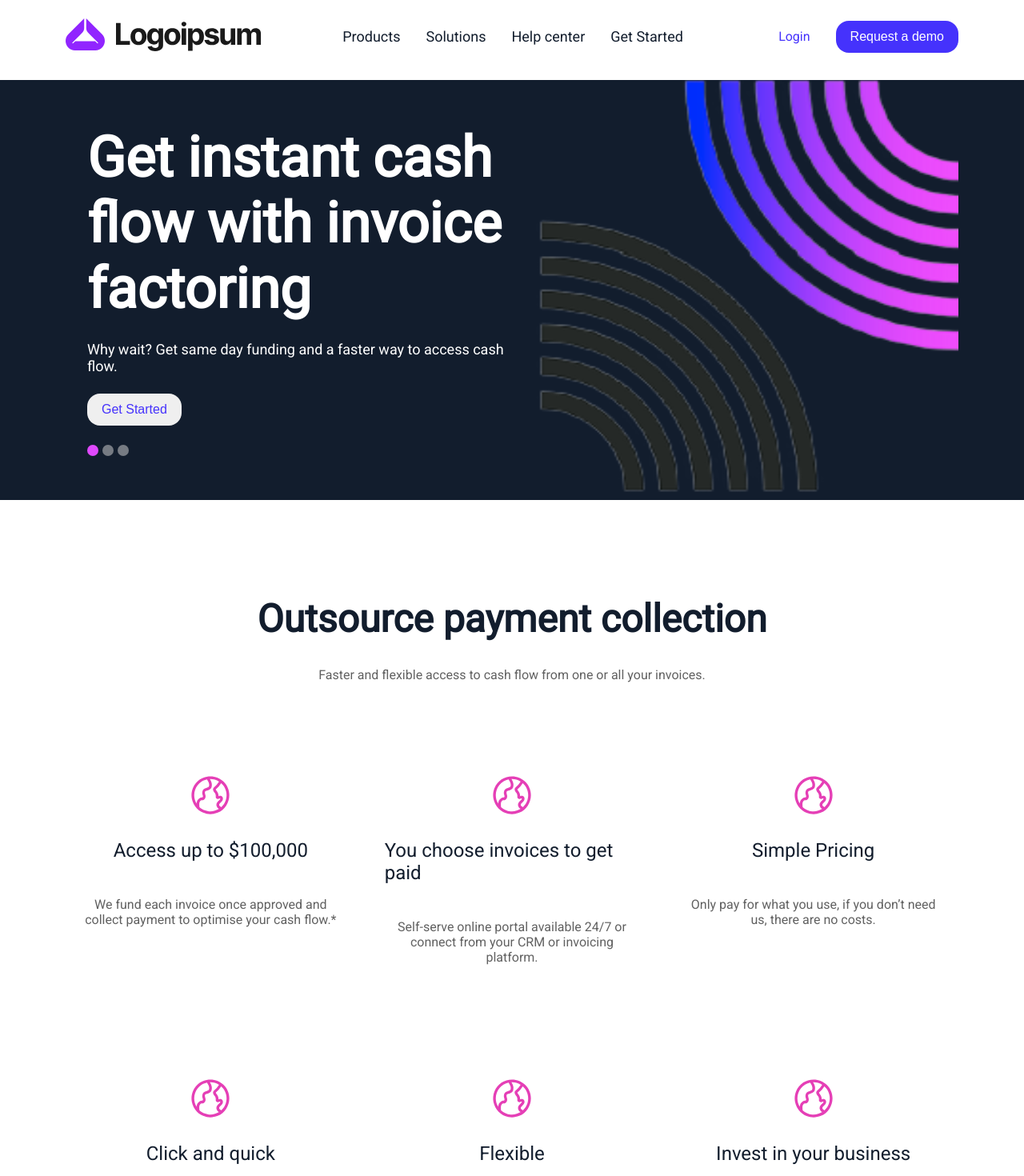
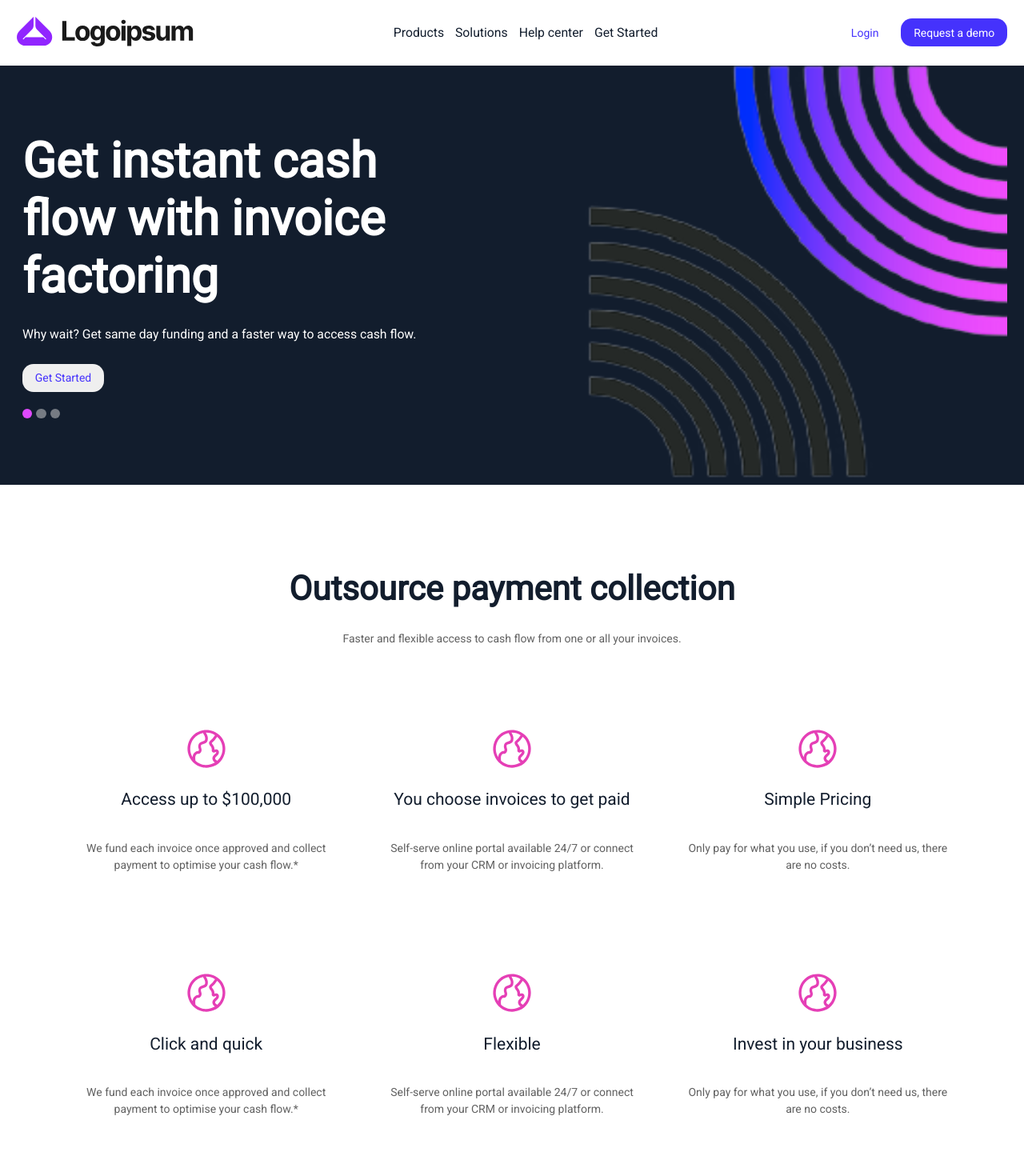
Before and after one commit to Sooneeta/frontend-development-challenge, a React (Vite) app: page / in a window 1280 px wide. Shown: the top 1470 px of the page at 80% size. Built offline with nearby package versions, Linux system fonts and the light colour scheme.

Commit message:
optimize css

```diff
--- a/src/index.css
+++ b/src/index.css
@@ -1,4 +1,8 @@
 @import "@fontsource/roboto";
+
+html {
+  font-size: 16px;
+}
 
 body {
   height: 100%;
@@ -7,3 +11,27 @@ body {
   margin: 0;
   box-sizing: border-box;
 }
+
+@media (max-width: 1280px) {
+  html {
+    font-size: 14px;
+  }
+}
+
+@media (max-width: 1024px) {
+  html {
+    font-size: 14px;
+  }
+}
+
+@media (max-width: 768px) {
+  html {
+    font-size: 14px;
+  }
+}
+
+@media (max-width: 480px) {
+  html {
+    font-size: 14px;
+  }
+}
--- a/src/styles/base/mixins.scss
+++ b/src/styles/base/mixins.scss
@@ -1,4 +1,18 @@
 @use "../base/variables.scss" as *;
+
+$breakpoints: (
+    xs: 480px,
+    sm: 768px,
+    md: 1024px,
+    lg: 1280px,
+);
+
+@mixin respond-to($breakpoint) {
+    @media (max-width: map-get($breakpoints, $breakpoint)) {
+        @content;
+    }
+}
+
 
 @mixin flex($direction: row, $align: center, $justify: null, $gap: null) {
     display: flex;
@@ -22,6 +36,7 @@
     font-weight: $font-weight-medium;
     width: fit-content;
     font-size: $font-size-normal;
+    font-family: 'Roboto';
     border: none;
     padding: $padding;
     cursor: pointer;
--- a/src/styles/components/contactform.scss
+++ b/src/styles/components/contactform.scss
@@ -12,7 +12,6 @@
             margin: 0;
             font-weight: $font-weight-bold;
             font-size: 4.375rem;
-            // line-height: 64px;
             color: $primary-color;
         }
 
@@ -20,7 +19,8 @@
             margin: 0;
             font-weight: $font-weight-regular;
             font-size: 1.125rem;
-            // line-height: 32px;
+            text-align: center;
+            line-height: 2em;
             color: #616161;
         }
     }
@@ -51,4 +51,19 @@
             @include button(white, $primary-color, 0.84375em 4.5em);
         }
     }
+
+    @include respond-to(xs) {
+        padding: 5em 0.5em;
+
+        .heading-section {
+            h1 {
+                font-size: 3rem;
+            }
+        }
+
+        form {
+            padding: 2em;
+            width: 100%;
+        }
+    }
 }
--- a/src/styles/components/herosection.scss
+++ b/src/styles/components/herosection.scss
@@ -16,6 +16,8 @@
     background-color: $dark-blue-gray-color;
     padding: 0 5.125em 0 6.8125em;
 
+
+
     div {
         width: 41.5972vw;
         @include flex(column, null, null, 1.5em);
@@ -31,6 +33,7 @@
             font-weight: $font-weight-regular;
             font-size: 1.125rem;
             margin: 0;
+            line-height: 2em;
             color: white;
         }
 
@@ -57,7 +60,19 @@
         }
     }
 
+
     figure {
         margin: 0;
     }
+
+    @include respond-to(lg) {
+        padding: 0 1.5em 0 2em;
+
+        figure {
+            img {
+                width: 100%;
+                height: 80%;
+            }
+        }
+    }
 }
--- a/src/styles/components/homepage.scss
+++ b/src/styles/components/homepage.scss
@@ -11,6 +11,7 @@
         h2 {
             color: $dark-blue-gray-color;
             font-weight: $font-weight-semibold;
+            text-align: center;
             font-size: 3rem;
             margin: 0;
         }
@@ -18,6 +19,8 @@
         p {
             font-weight: $font-weight-regular;
             font-size: 1rem;
+            line-height: 1.5em;
+            text-align: center;
             color: #616161;
         }
     }
@@ -32,19 +35,45 @@
             @include flex(column, center, null, 1.75em);
             padding: 3.25em 1.5em;
 
+
             h5 {
                 font-weight: $font-weight-medium;
                 font-size: 1.5rem;
                 color: $dark-blue-gray-color;
                 margin: 0;
+                text-align: center;
             }
 
             p {
                 font-weight: $font-weight-regular;
                 font-size: 1rem;
                 text-align: center;
+                line-height: 1.5em;
                 color: #616161;
             }
         }
     }
+
+    @include respond-to(lg) {
+        .payment-collection-container {
+            column-gap: 0.5em;
+        }
+    }
+
+    @include respond-to(sm) {
+        @include flex(column, center, null, 2em);
+        padding: 5m 3em 2em 3em;
+
+        .payment-collection-container {
+            grid-template-columns: repeat(2, 1fr);
+        }
+    }
+
+    @include respond-to(xs) {
+        padding: 4m 2em 1em 2em;
+
+        .payment-collection-container {
+            grid-template-columns: repeat(1, 1fr);
+        }
+    }
 }
--- a/src/styles/components/mainlayout.scss
+++ b/src/styles/components/mainlayout.scss
@@ -4,10 +4,27 @@
 header {
     @include flex(row, center, space-between);
     padding: 1.4375em 5.125em 2em 5.125em;
+
+    @include respond-to(lg) {
+        padding: 1.5em;
+    }
+
+
 }
+
+.logo-section {
+    @include respond-to(lg) {
+        img {
+            width: 90%;
+        }
+    }
+
+}
+
 
 .navlink {
     @include flex(row, center, null, 2em);
+
 
     span {
         font-weight: $font-weight-medium;
@@ -15,7 +32,17 @@ header {
         line-height: $line-height-tight;
         color: $dark-blue-gray-color;
     }
+
+
+    @include respond-to(lg) {
+        gap: 1em;
+
+    }
+
+
 }
+
+
 
 .login-section {
     @include flex(row, center, null, 0.875em);
@@ -30,11 +57,15 @@ header {
     button {
         @include button(white, $primary-color, 0.53125em 1.125em);
     }
+
+
 }
 
 footer {
     padding: 0px 11.6875em;
     background-color: #f1f0ff;
+
+
 
     .top-section {
         padding: 72px 0 25px 0;
@@ -87,6 +118,7 @@ footer {
         @include flex(row, null, space-between, null);
         padding: 1.5625em 0;
 
+
         div {
             @include flex(row, center, null, 1.5em);
 
@@ -98,4 +130,33 @@ footer {
             }
         }
     }
+
+    @include respond-to(lg) {
+        padding: 0 5em;
+    }
+
+    @include respond-to(md) {
+        padding: 0 3.5em;
+    }
+
+    @include respond-to(sm) {
+        padding: 0 2.5em;
+    }
+
+    @include respond-to(xs) {
+        padding: 0 1.5em;
+
+        .top-section {
+            padding: 50px 0 10px 0;
+            @include flex(column, null, null, 1.5em);
+
+            .about-us {
+                @include flex(row, center, space-between, null);
+
+                p {
+                    width: 70%;
+                }
+            }
+        }
+    }
 }
--- a/src/styles/components/taskmanager.scss
+++ b/src/styles/components/taskmanager.scss
@@ -2,27 +2,32 @@
 @use "../base/variables" as *;
 
 .task-manager-container {
-    padding: 0px 4.5em;
+    padding: 0 4.5em;
 
     .wrapper {
         background-color: #f1f0ff;
         @include flex(column, center, center, 1.5em);
         padding: 7.5em 13.9375em;
 
+
         .heading-section {
             @include flex(column, center, null, 1.5em);
+
 
             h1 {
                 margin: 0;
                 font-weight: $font-weight-bold;
                 font-size: 4.375rem;
                 color: $primary-color;
+                text-align: center;
             }
 
             p {
                 margin: 0;
                 font-weight: $font-weight-regular;
                 font-size: 1.125rem;
+                text-align: center;
+                line-height: 2em;
                 color: #616161;
             }
         }
@@ -93,4 +98,23 @@
             }
         }
     }
+
+    @include respond-to(xs) {
+        padding: 0 1em;
+
+        .wrapper {
+            padding: 5em 0.5em;
+
+            .heading-section {
+                h1 {
+                    font-size: 3rem;
+                }
+            }
+
+            .task-section {
+                padding: 2em 1em;
+                width: 90%;
+            }
+        }
+    }
 }
```
